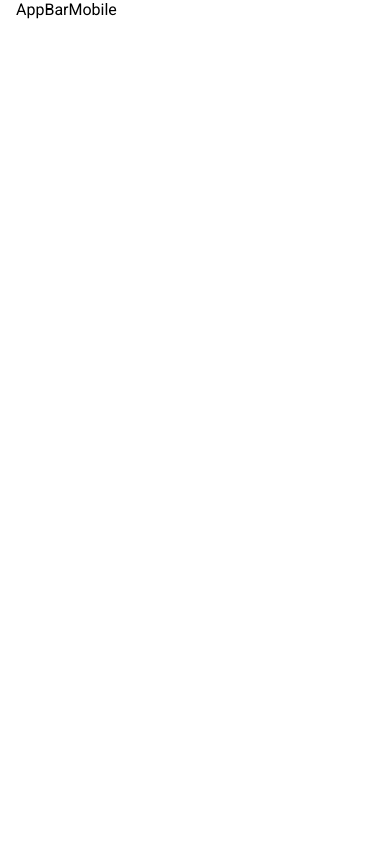
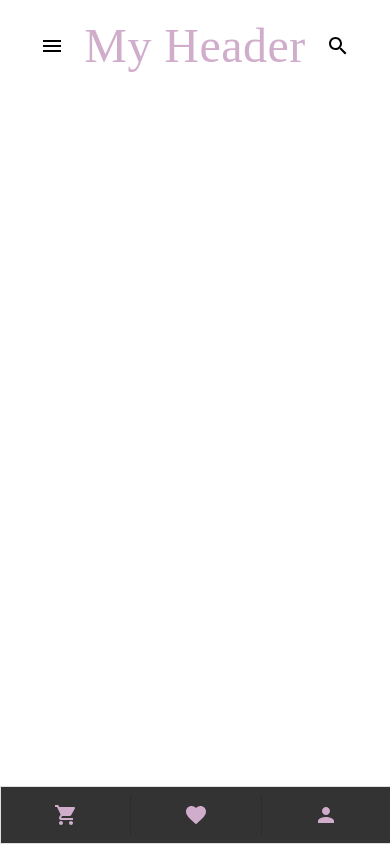
Before and after one commit to Hamza405/Otaku-Shop, a React (Create React App) app: page / in a window 390 px wide. Built offline with nearby package versions, Linux system fonts and the light colour scheme; a web font is replaced by a local one.

Commit message:
appbar responsive

```diff
--- a/src/App.js
+++ b/src/App.js
@@ -1,4 +1,4 @@
-import { Container, Button, ThemeProvider } from "@mui/material";
+import { Container, ThemeProvider } from "@mui/material";
 import AppBar from "./components/AppBar/AppBar";
 import theme from "./styles/theme";
 import React from "react";
--- a/src/components/Actions/Actions.js
+++ b/src/components/Actions/Actions.js
@@ -2,30 +2,41 @@ import ShoppingCartIcon from "@mui/icons-material/ShoppingCart";
 import PersonIcon from "@mui/icons-material/Person";
 import FavoriteIcon from "@mui/icons-material/Favorite";
 import React from "react";
-import { AppBarList, ItemButton, ItemIcon } from "../../styles/AppBarStyles";
+import {
+  ActionContainerDesktop,
+  ActionContainerMobile,
+  AppBarList,
+  ActionItemButton,
+  ActionItemIcon,
+} from "../../styles/AppBarStyles";
 import { Divider } from "@mui/material";
 
-const Actions = () => {
+const Actions = ({ isMobile }) => {
+  const ActionContainer = isMobile
+    ? ActionContainerMobile
+    : ActionContainerDesktop;
   return (
+    <ActionContainer>
       <AppBarList sx={{ flexGrow: 1 }} type="row">
-      <ItemButton>
-        <ItemIcon>
+        <ActionItemButton>
+          <ActionItemIcon isMobile={isMobile}>
             <ShoppingCartIcon />
-        </ItemIcon>
-      </ItemButton>
+          </ActionItemIcon>
+        </ActionItemButton>
         <Divider orientation="vertical" flexItem />
-      <ItemButton>
-        <ItemIcon>
+        <ActionItemButton>
+          <ActionItemIcon isMobile={isMobile}>
             <FavoriteIcon />
-        </ItemIcon>
-      </ItemButton>
+          </ActionItemIcon>
+        </ActionItemButton>
         <Divider orientation="vertical" flexItem />
-      <ItemButton>
-        <ItemIcon>
+        <ActionItemButton>
+          <ActionItemIcon isMobile={isMobile}>
             <PersonIcon />
-        </ItemIcon>
-      </ItemButton>
+          </ActionItemIcon>
+        </ActionItemButton>
       </AppBarList>
+    </ActionContainer>
   );
 };
 
--- a/src/components/AppBar/AppBar.js
+++ b/src/components/AppBar/AppBar.js
@@ -6,7 +6,11 @@ import AppBarMobile from "./AppBarMobile";
 const AppBar = () => {
   const theme = useTheme();
   const isMobile = useMediaQuery(theme.breakpoints.down("md"));
-  return isMobile ? <AppBarMobile /> : <AppBarDesktop isMobile={isMobile} />;
+  return isMobile ? (
+    <AppBarMobile isMobile={isMobile} />
+  ) : (
+    <AppBarDesktop isMobile={isMobile} />
+  );
 };
 
 export default AppBar;
--- a/src/components/AppBar/AppBarDesktop.js
+++ b/src/components/AppBar/AppBarDesktop.js
@@ -1,21 +1,14 @@
 import React from "react";
-import { ListItemText } from "@mui/material";
+import { ListItemButton, ListItemIcon, ListItemText } from "@mui/material";
 import SearchIcon from "@mui/icons-material/Search";
 import {
-  ActionContainerDesktop,
-  ActionContainerMobile,
   AppBarContainer,
   AppBarHeader,
   AppBarList,
-  ItemButton,
-  ItemIcon,
 } from "../../styles/AppBarStyles";
 import Actions from "../Actions/Actions";
 
 const AppBarDesktop = ({ isMobile }) => {
-  const ActionsContainer = isMobile
-    ? ActionContainerMobile
-    : ActionContainerDesktop;
   return (
     <AppBarContainer>
       <AppBarHeader>My Header</AppBarHeader>
@@ -24,15 +17,13 @@ const AppBarDesktop = ({ isMobile }) => {
         <ListItemText primary="Category" />
         <ListItemText primary="About" />
         <ListItemText primary="Contact" />
-        <ItemButton>
-          <ItemIcon>
+        <ListItemButton>
+          <ListItemIcon>
             <SearchIcon />
-          </ItemIcon>
-        </ItemButton>
+          </ListItemIcon>
+        </ListItemButton>
       </AppBarList>
-      <ActionsContainer>
-        <Actions />
-      </ActionsContainer>
+      <Actions isMobile={isMobile} />
     </AppBarContainer>
   );
 };
--- a/src/components/AppBar/AppBarMobile.js
+++ b/src/components/AppBar/AppBarMobile.js
@@ -1,7 +1,27 @@
 import React from "react";
+import MenuIcon from "@mui/icons-material/Menu";
+import SearchIcon from "@mui/icons-material/Search";
+import { AppBarContainer, AppBarHeader } from "../../styles/AppBarStyles";
+import Actions from "../Actions/Actions";
+import { ListItemButton } from "@mui/material";
 
-const AppBarMobile = () => {
-  return <div>AppBarMobile</div>;
+const AppBarMobile = ({ isMobile }) => {
+  return (
+    <AppBarContainer>
+      <ListItemButton>
+        <MenuIcon />
+      </ListItemButton>
+      <AppBarHeader isMobile>My Header</AppBarHeader>
+      <ListItemButton
+        sx={{
+          justifyContent: "end",
+        }}
+      >
+        <SearchIcon />
+      </ListItemButton>
+      <Actions isMobile={isMobile} />
+    </AppBarContainer>
+  );
 };
 
 export default AppBarMobile;
--- a/src/index.css
+++ b/src/index.css
@@ -1,13 +1,4 @@
 body {
   margin: 0;
-  font-family: -apple-system, BlinkMacSystemFont, 'Segoe UI', 'Roboto', 'Oxygen',
-    'Ubuntu', 'Cantarell', 'Fira Sans', 'Droid Sans', 'Helvetica Neue',
-    sans-serif;
-  -webkit-font-smoothing: antialiased;
-  -moz-osx-font-smoothing: grayscale;
+  padding: 0;
 }
-
-code {
-  font-family: source-code-pro, Menlo, Monaco, Consolas, 'Courier New',
-    monospace;
-}
--- a/src/styles/AppBarStyles.js
+++ b/src/styles/AppBarStyles.js
@@ -17,10 +17,11 @@ export const AppBarContainer = styled(Box)(() => ({
   padding: "2px 8px",
 }));
 
-export const AppBarHeader = styled(Typography)(() => ({
+export const AppBarHeader = styled(Typography)(({ isMobile }) => ({
   padding: "4px",
+  textAlign: isMobile && "center",
   flexGrow: 1,
-  fontSize: "4em",
+  fontSize: isMobile ? "3em" : "4em",
   fontFamily: '"Montez", "cursive"',
   color: Colors.secondary,
 }));
@@ -32,19 +33,21 @@ export const AppBarList = styled(List)(({ type }) => ({
   flexGrow: 3,
 }));
 
-export const ItemButton = styled(ListItemButton)(() => ({
+export const ActionItemButton = styled(ListItemButton)(() => ({
   display: "flex",
   justifyContent: "center",
   alignItems: "center",
 }));
 
-export const ItemIcon = styled(ListItemIcon)(() => ({
+export const ActionItemIcon = styled(ListItemIcon)(({ isMobile }) => ({
   display: "flex",
   justifyContent: "center",
   alignItems: "center",
+  color: isMobile && Colors.secondary,
 }));
 
 export const ActionContainerMobile = styled(Box)(() => ({
+  margin: 0,
   display: "flex",
   backgroundColor: Colors.shaft,
   position: "fixed",
```
Lines whose indentation alone changed are shown as unchanged.
